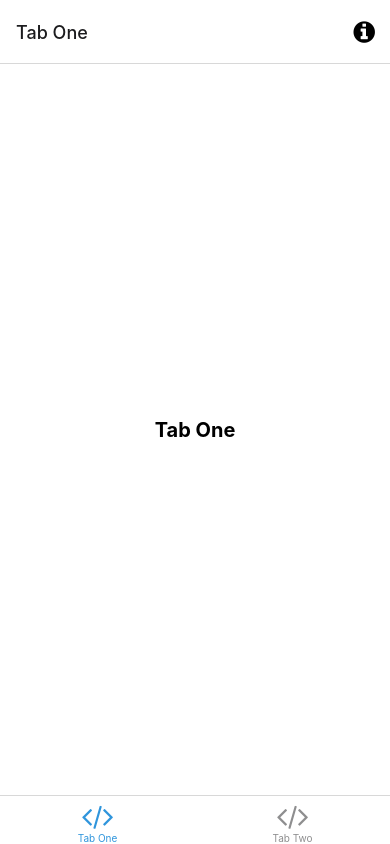
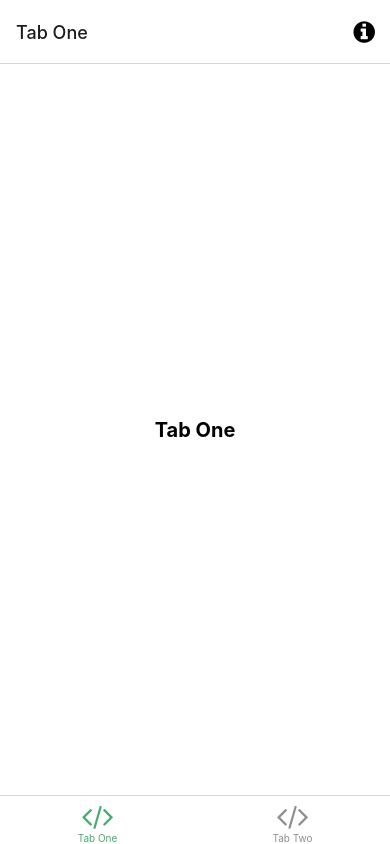
Before and after one commit to sallyaz/ReadBooks, a React Native app: screen /TabOne in a window 390 px wide. Built offline with nearby package versions, Linux system fonts and the light colour scheme; what expo-linking would draw is missing.

Commit message:
small changes

```diff
--- a/constants/Colors.ts
+++ b/constants/Colors.ts
@@ -1,4 +1,4 @@
-const tintColorLight = '#2f95dc';
+const tintColorLight = "#46AA71";
 const tintColorDark = '#fff';
 
 export default {
--- a/package.json
+++ b/package.json
@@ -13,6 +13,7 @@
     "preset": "jest-expo"
   },
   "dependencies": {
+    "@apollo/client": "^3.7.2",
     "@expo/vector-icons": "^13.0.0",
     "@react-navigation/bottom-tabs": "^6.0.5",
     "@react-navigation/native": "^6.0.2",
@@ -26,6 +27,7 @@
     "expo-status-bar": "~1.4.2",
     "expo-system-ui": "~2.0.1",
     "expo-web-browser": "~12.0.0",
+    "graphql": "^15.8.0",
     "react": "18.1.0",
     "react-dom": "18.1.0",
     "react-native": "0.70.5",
```
Also changed, not shown: 1 other file (tests, documents, lock files or other folders).
